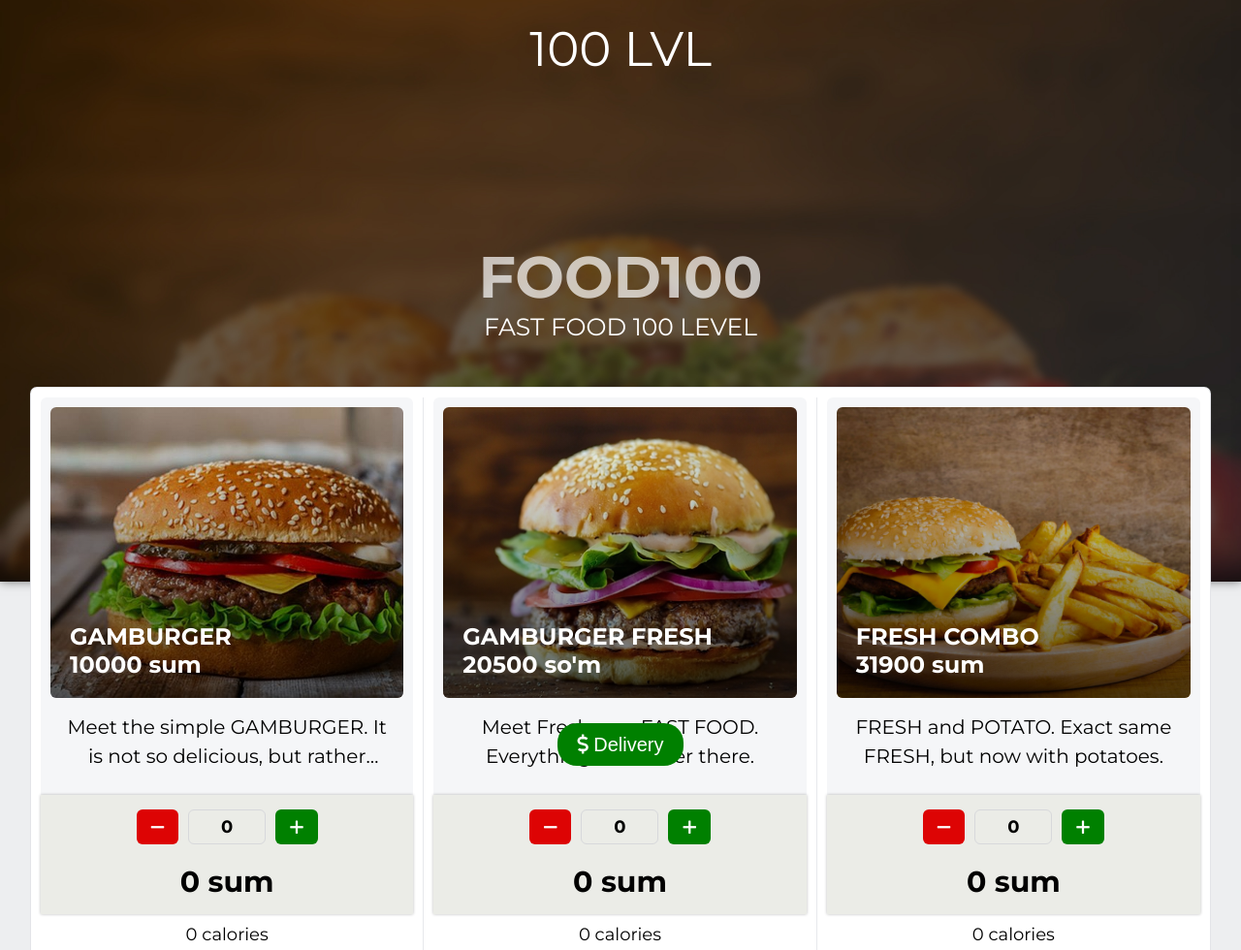
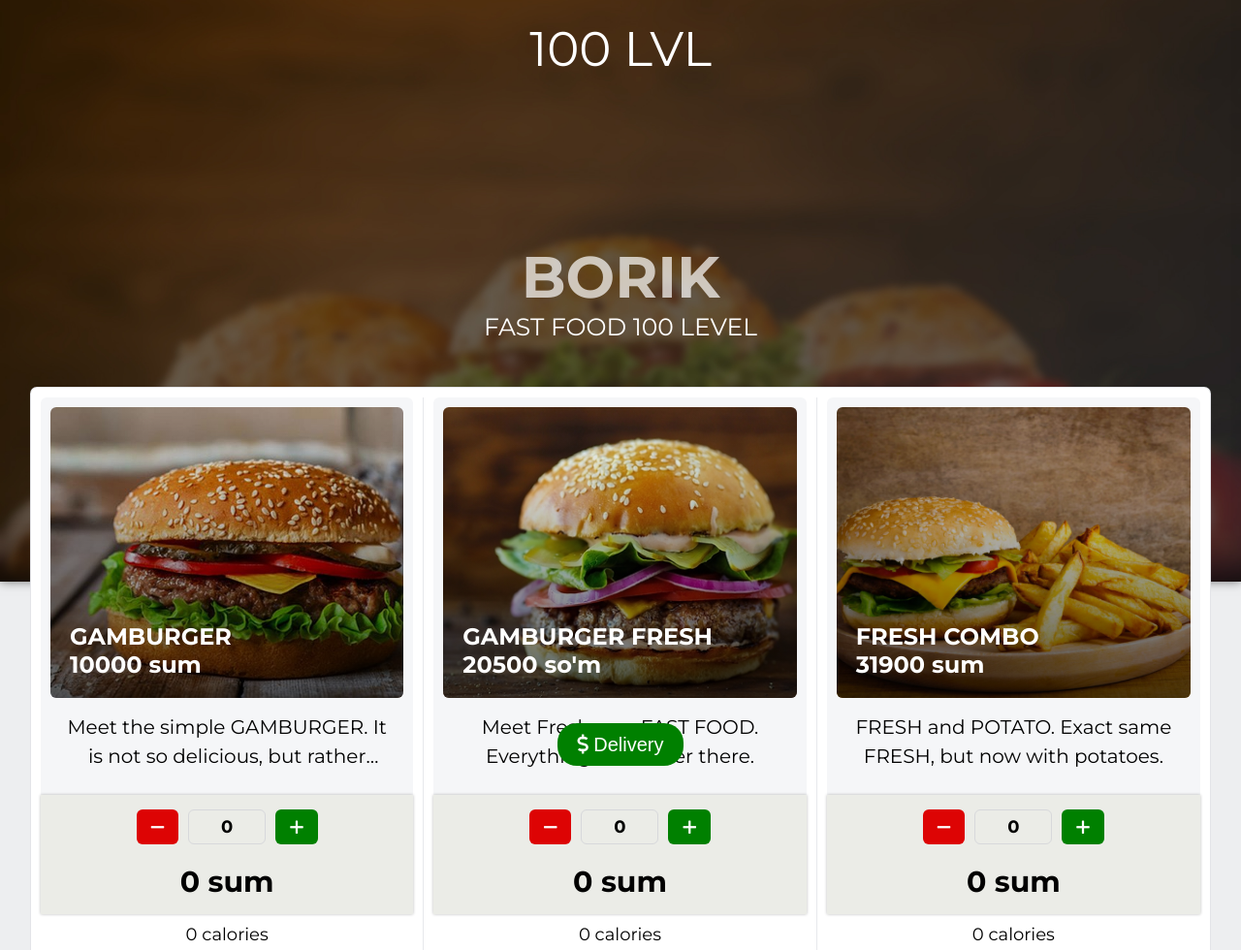
Before and after one commit to khasanovmma/fast-food, a plain HTML site: page index.html in a window 1280 px wide. Shown: the top 980 px of the page at 97% size. Drawn offline with Linux system fonts and the light colour scheme; files whose address does not match are found by name.

Commit message:
Update index.html

```diff
--- a/index.html
+++ b/index.html
@@ -16,7 +16,7 @@
 <body>
     <form>
         <header class="header">
-            <h1 class="header__title">FOOD100</h1>
+            <h1 class="header__title">Borik</h1>
             <p class="header__descr">FAST FOOD 100 LEVEL</p>
             <div class="header__timer">
                 <span class="header__timer-extra">0</span> LVL
@@ -27,6 +27,7 @@
             -->
 
         </header>
+
         <main class="main">
             <!-- Burger 1 -->
             <section class="main__product" id="plainBurger">
```
